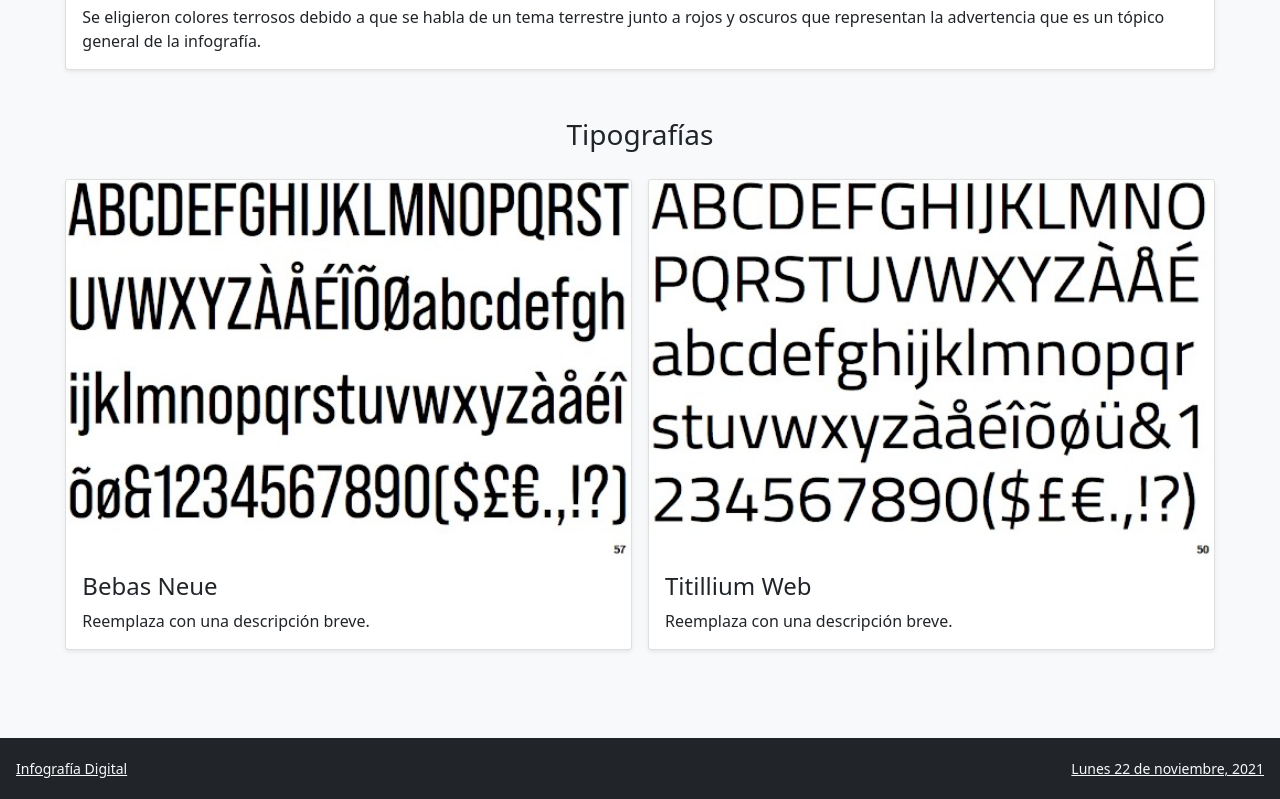
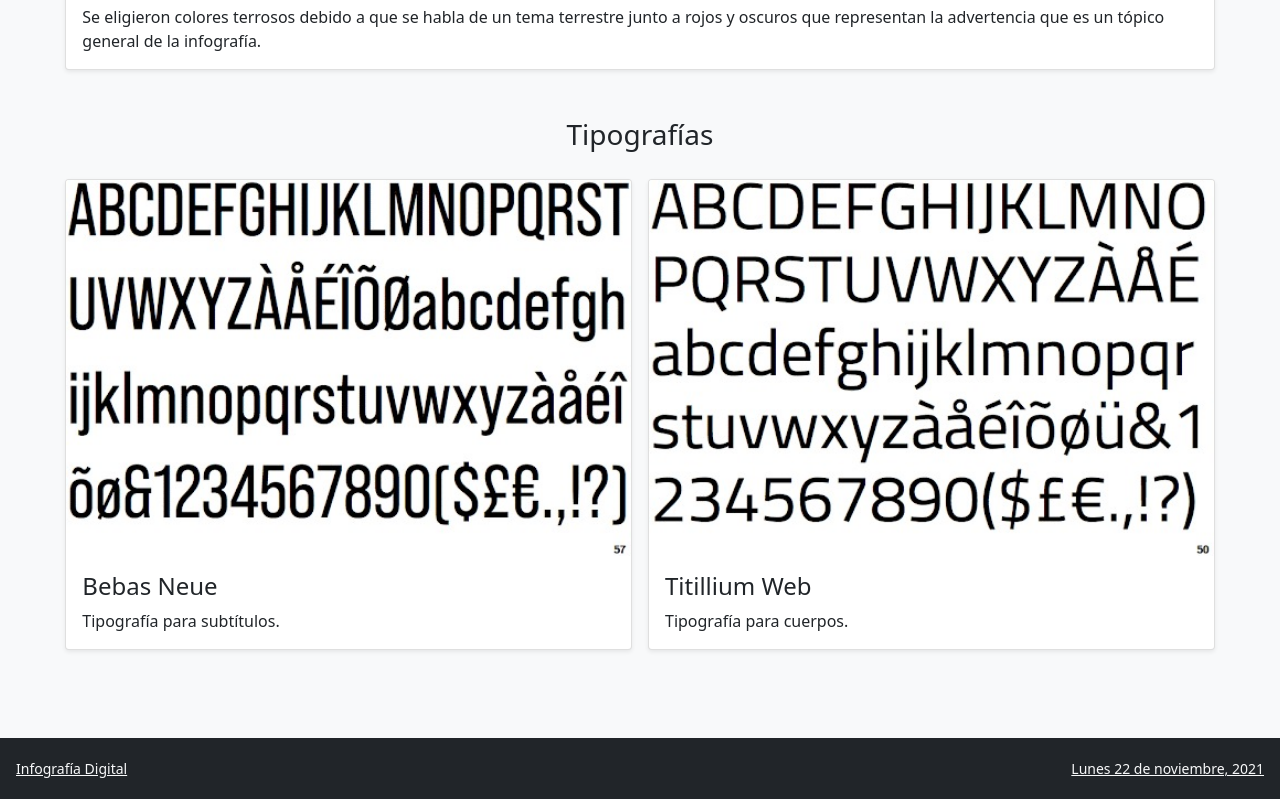
Before and after one commit to fallasanramon-infografiadigital/entrega4, a plain HTML site: page index.html in a window 1280 px wide. Shown: the part 1661-2460 px from the top of the page. Drawn offline with nearby package versions, Linux system fonts and the light colour scheme.

Commit message:
Update index.html

```diff
--- a/index.html
+++ b/index.html
@@ -61,7 +61,7 @@
                                 <img src="img/font_1.jpg" class="card-img-top" alt="describir la imagen" />
                                 <div class="card-body">
                                     <h4 class="card-title">Bebas Neue</h4>
-                                    <p class="card-text">Reemplaza con una descripción breve.</p>
+                                    <p class="card-text">Tipografía para subtítulos.</p>
                                 </div>
                             </div>
                         </div>
@@ -71,7 +71,7 @@
                                 <img src="img/font_2.jpg" class="card-img-top" alt="describir la imagen" />
                                 <div class="card-body">
                                     <h4 class="card-title">Titillium Web</h4>
-                                    <p class="card-text">Reemplaza con una descripción breve.</p>
+                                    <p class="card-text">Tipografía para cuerpos.</p>
                                 </div>
                             </div>
                         </div>
```
